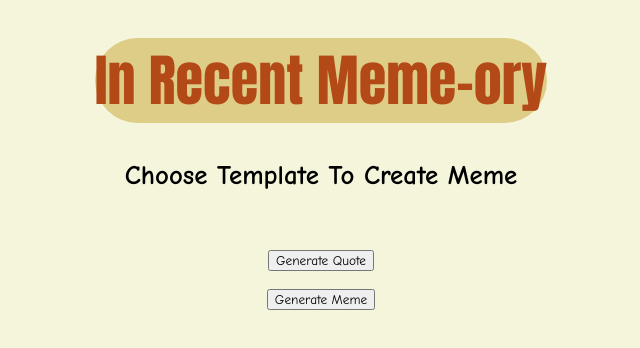
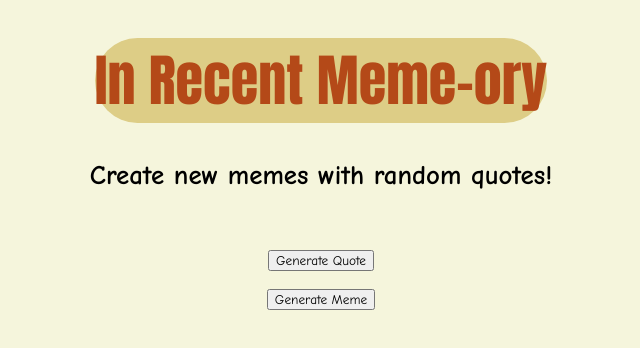
Before and after one commit to HagayHaut/meme-quote-generator, a plain HTML site: page index.html in a window 1280 px wide. Shown: the whole page, without its empty margins (319-959 px from the left). Drawn offline with Linux system fonts and the light colour scheme; no server answers.

Commit message:
change title h2 textContent

```diff
--- a/index.html
+++ b/index.html
@@ -12,7 +12,7 @@
           </h1>
         </header>
         <div id="content">
-            <h2>Choose Template To Create Meme</h2>
+            <h2>Create new memes with random quotes!</h2>
             <div id="images"></div>
             <br><br>
             <div>
```
